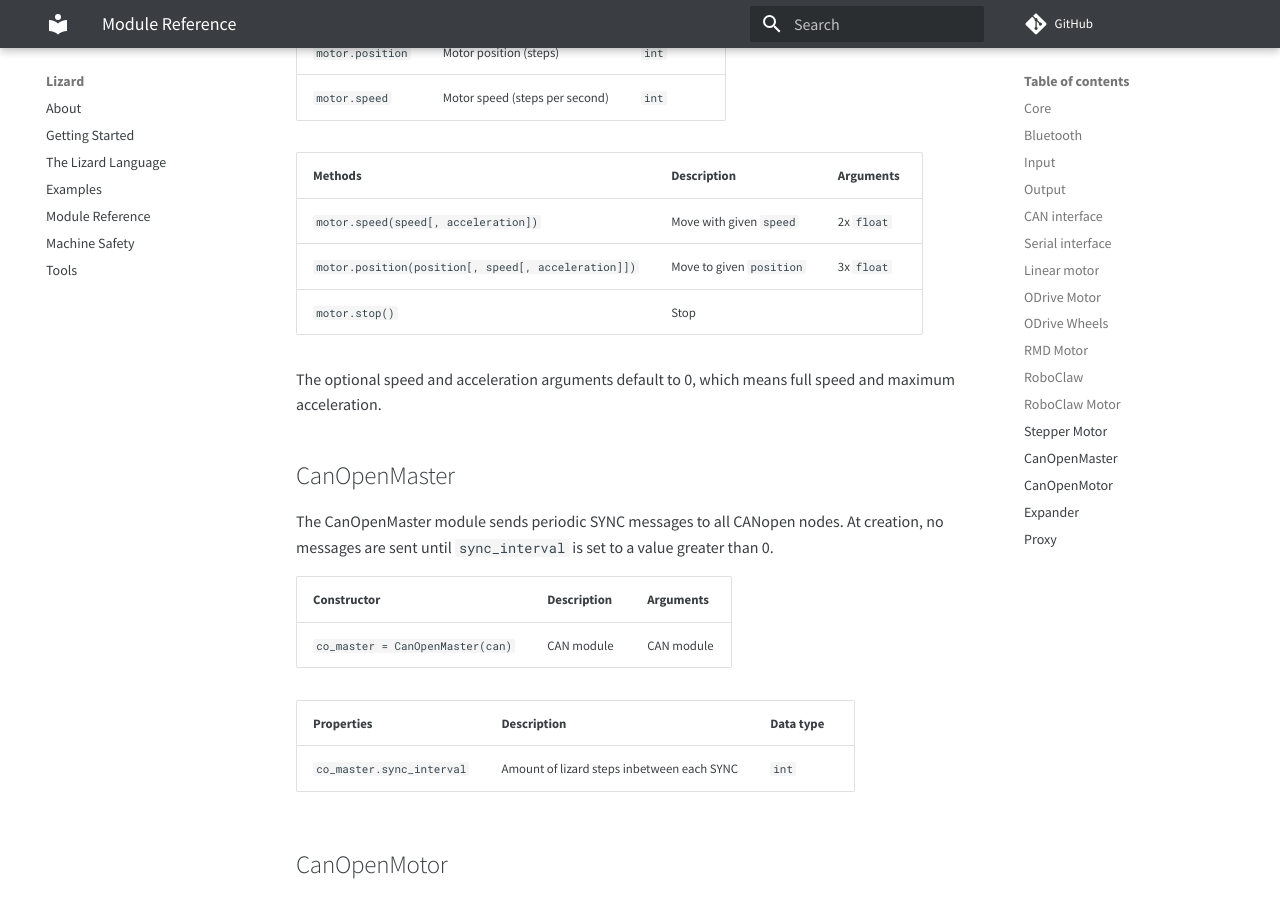
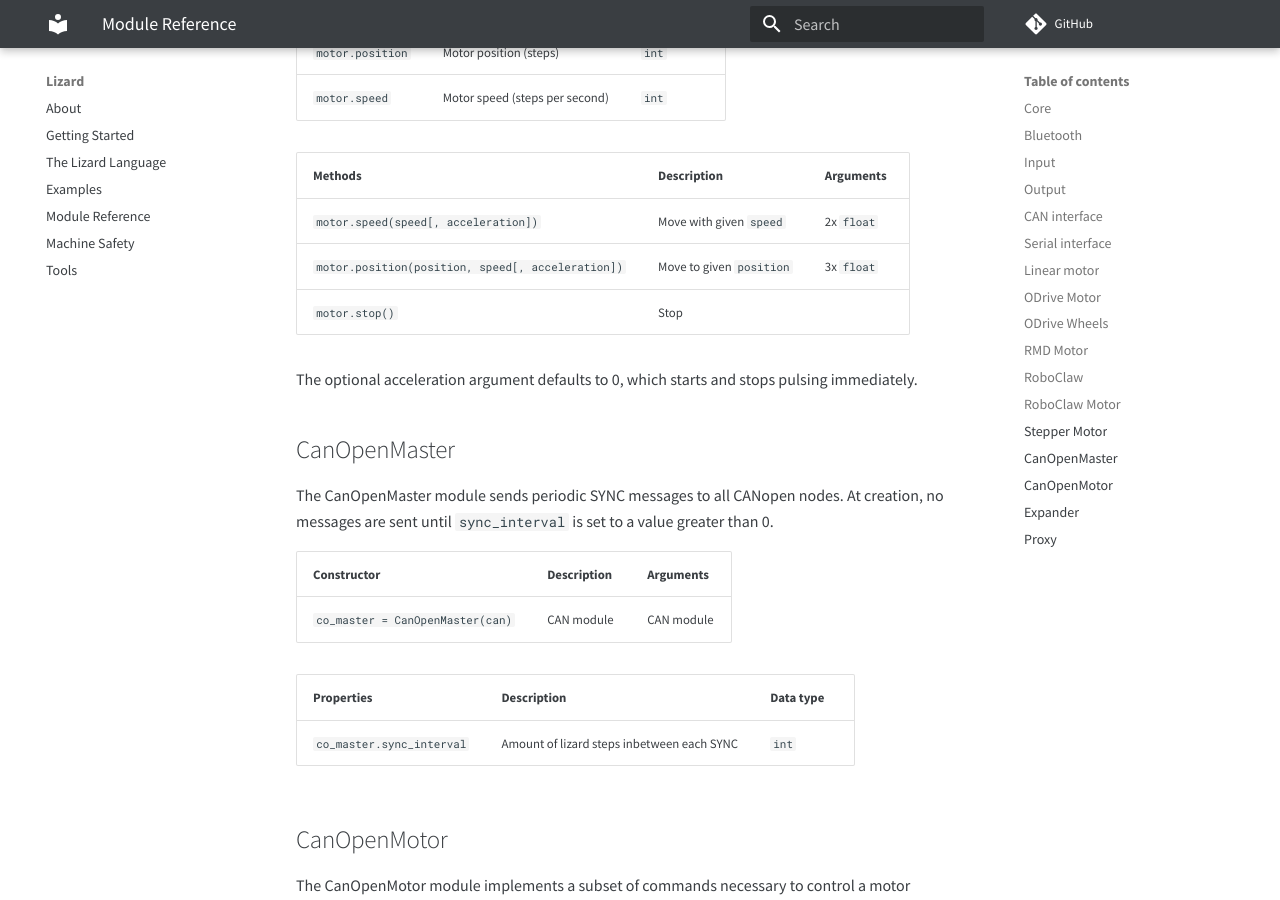
Before and after one commit to zauberzeug/lizard, an MkDocs documentation site: the page built from docs/module_reference.md, in a window 1280 px wide and 900 px high, scrolled down 9781 px. Built offline with MkDocs 1.6.1 and Material for MkDocs 9.7.7, drawn with Linux system fonts in a browser that asks for light colours; comment, search, counter and statistics services are not loaded.

Commit message:
tiny documentation correction

```diff
--- a/docs/module_reference.md
+++ b/docs/module_reference.md
@@ -289,24 +289,24 @@ When using multiple stepper motors, they can be set to different values to avoid
 | `motor.position` | Motor position (steps)         | `int`     |
 | `motor.speed`    | Motor speed (steps per second) | `int`     |
 
-| Methods                                             | Description              | Arguments  |
-| --------------------------------------------------- | ------------------------ | ---------- |
-| `motor.speed(speed[, acceleration])`                | Move with given `speed`  | 2x `float` |
-| `motor.position(position[, speed[, acceleration]])` | Move to given `position` | 3x `float` |
-| `motor.stop()`                                      | Stop                     |            |
+| Methods                                           | Description              | Arguments  |
+| ------------------------------------------------- | ------------------------ | ---------- |
+| `motor.speed(speed[, acceleration])`              | Move with given `speed`  | 2x `float` |
+| `motor.position(position, speed[, acceleration])` | Move to given `position` | 3x `float` |
+| `motor.stop()`                                    | Stop                     |            |
 
-The optional speed and acceleration arguments default to 0, which means full speed and maximum acceleration.
+The optional acceleration argument defaults to 0, which starts and stops pulsing immediately.
 
 ## CanOpenMaster
 
 The CanOpenMaster module sends periodic SYNC messages to all CANopen nodes. At creation, no messages are sent until `sync_interval` is set to a value greater than 0.
 
 | Constructor                      | Description | Arguments  |
-| -------------------------------- | ----------  | ---------- |
+| -------------------------------- | ----------- | ---------- |
 | `co_master = CanOpenMaster(can)` | CAN module  | CAN module |
 
 | Properties                | Description                                | Data type |
-|---------------------------|--------------------------------------------|-----------|
+| ------------------------- | ------------------------------------------ | --------- |
 | `co_master.sync_interval` | Amount of lizard steps inbetween each SYNC | `int`     |
 
 ## CanOpenMotor
@@ -314,11 +314,11 @@ The CanOpenMaster module sends periodic SYNC messages to all CANopen nodes. At c
 The CanOpenMotor module implements a subset of commands necessary to control a motor implementing DS402. Positional and velocity units are currently undefined and must by manually measured. Once the configuration sequence has been executed, current status, position and velocity are queried on every SYNC.
 
 | Constructor                          | Description                     | Arguments           |
-|--------------------------------------|---------------------------------|---------------------|
+| ------------------------------------ | ------------------------------- | ------------------- |
 | `motor = CanOpenMotor(can, node_id)` | CAN module and node ID (1..127) | `CAN module`, `int` |
 
 | Methods                           | Description                                                                                 | Arguments |
-|-----------------------------------|---------------------------------------------------------------------------------------------|-----------|
+| --------------------------------- | ------------------------------------------------------------------------------------------- | --------- |
 | `motor.init()`                    | Set up acceleration parameters, PDO mapping, and transition node to operational state (NMT) |           |
 | `motor.enter_pp_mode(velo)`       | Set 402 operating mode to profile position, halt off, and target velocity to `velo`         | `int`     |
 | `motor.enter_pv_mode()`           | Set 402 operating mode to profile velocity, halt on, and target velocity to `velo`          | `int`     |
@@ -330,7 +330,7 @@ The CanOpenMotor module implements a subset of commands necessary to control a m
 | `motor.sdo_read(index)`           | Performs an SDO read at index `index` and sub index `0x00`                                  | `int`     |
 
 | Properties              | Description                                              | Data type |
-|-------------------------|----------------------------------------------------------|-----------|
+| ----------------------- | -------------------------------------------------------- | --------- |
 | `last_heartbeat`        | Time in µs since bootup when last heartbeat was received | `int`     |
 | `is_booting`            | Node is in booting state                                 | `bool`    |
 | `is_preoperational`     | Node is in pre-operational state                         | `bool`    |
```
